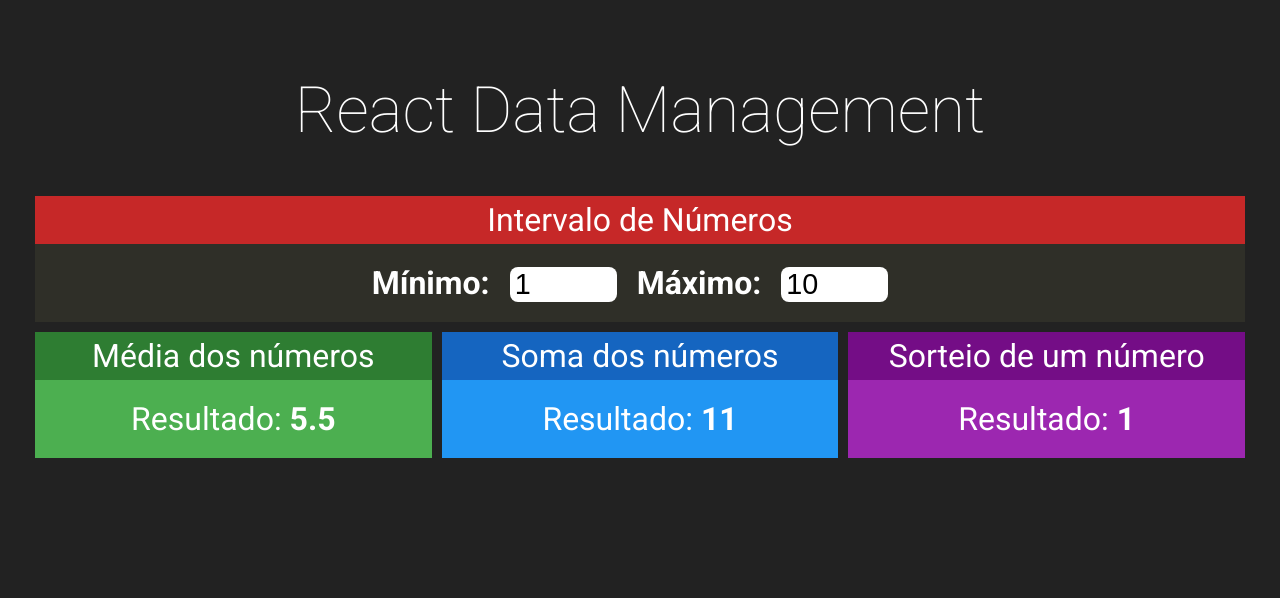
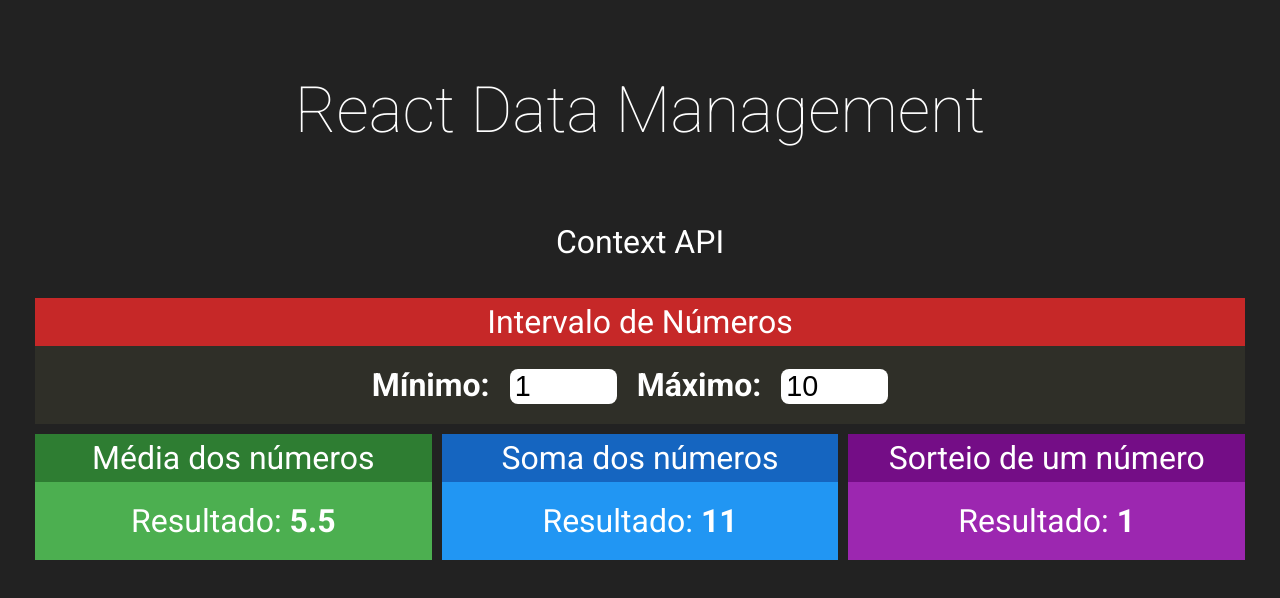
Before and after one commit to Flamarionfp/react-data-management, a React (Create React App) app: page / in a window 1280 px wide. Shown: the top 598 px of the page. Built offline with nearby package versions, Linux system fonts and the light colour scheme.

Commit message:
add implemented method label

```diff
--- a/src/App.js
+++ b/src/App.js
@@ -11,6 +11,9 @@ function App() {
     <AppProvider>
       <div className="App">
         <h1>React Data Management</h1>
+        <div>
+          <p>Context API</p>
+        </div>
         <div className="cards-container">
           <Intervalo />
         </div>
```
